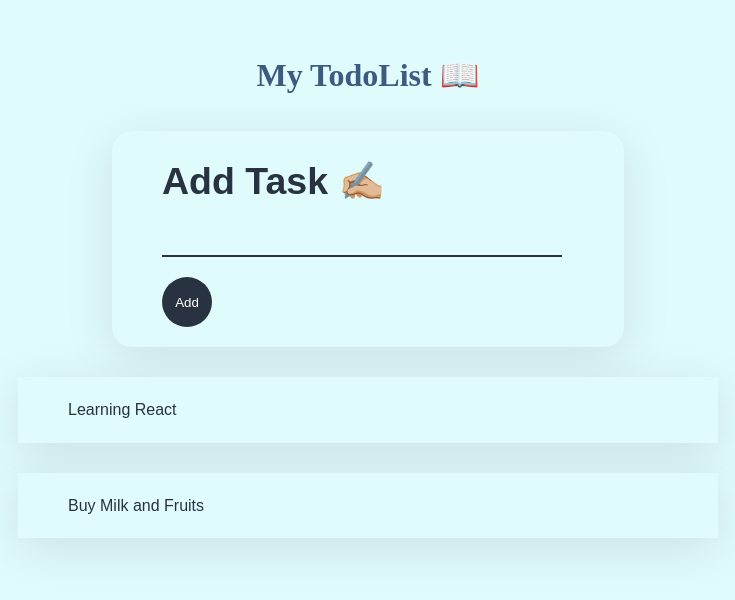
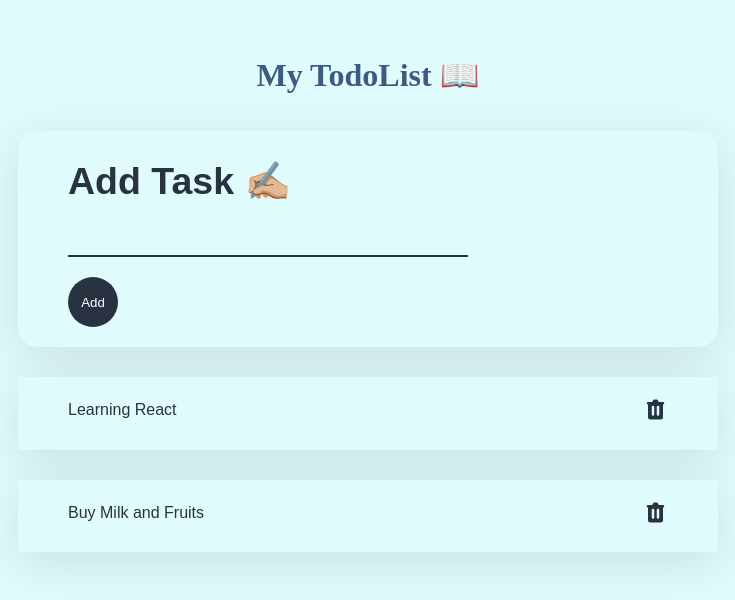
Before and after one commit to Uvacoder/reactjs-starters-demos, a React app in the folder projects/react-todolist/: page / in a window 1280 px wide. Shown: the whole page, without its empty margins (272-1007 px from the left). Built offline with nearby package versions, Linux system fonts and the light colour scheme.

Commit message:
added the delete button and functionality

```diff
--- a/projects/react-todolist/src/App.js
+++ b/projects/react-todolist/src/App.js
@@ -9,12 +9,33 @@ const App = () => {
 		{ text: 'Learning React', id: 'j1' },
 		{ text: 'Buy Milk and Fruits', id: 'j2' }
 	]);
+
+	const addTodoHandler = (enteredTodo) => {
+		setGoals((prevGoals) => {
+			const goals = [ ...prevGoals ];
+			goals.unshift({ text: enteredTodo, id: Math.random().toString() });
+			console.log(goals);
+			return goals;
+		});
+	};
+	const deleteItemHandler = (itemID) => {
+		setGoals((prevGoals) => {
+			const deletedGoals = prevGoals.filter((goals) => {
+				return goals.id !== itemID;
+			});
+			return deletedGoals;
+		});
+	};
+	let content = <p style={{ textAlign: 'center', paddingTop: '50px' }}>No goals found. Add new goals</p>;
+	if (goals.length > 0) {
+		content = <TodoGoals items={goals} onDeleteItem={deleteItemHandler} />;
+	}
 	return (
 		<Container>
 			<GlobalStyles />
 			<h1>My TodoList 📖</h1>
-			<TodoInput />
-			<TodoGoals items={goals} />
+			<TodoInput onAddTodo={addTodoHandler} />
+			{content}
 		</Container>
 	);
 };
--- a/projects/react-todolist/src/components/TodoGoals/TodoGoals.js
+++ b/projects/react-todolist/src/components/TodoGoals/TodoGoals.js
@@ -1,3 +1,4 @@
+import { HiTrash } from 'react-icons/hi';
 import { GoalContainer, GoalList, GoalItem } from './TodoGoalsStyles';
 const TodoGoals = (props) => {
 	return (
@@ -5,7 +6,12 @@ const TodoGoals = (props) => {
 			<GoalList>
 				{props.items.map((item) => (
 					<GoalContainer key={item.id}>
-						<GoalItem>{item.text}</GoalItem>
+						<GoalItem key={item.id} id={item.id}>
+							{item.text}
+							<span onClick={() => props.onDeleteItem(item.id)}>
+								<HiTrash />
+							</span>
+						</GoalItem>
 					</GoalContainer>
 				))}
 			</GoalList>
--- a/projects/react-todolist/src/components/TodoGoals/TodoGoalsStyles.js
+++ b/projects/react-todolist/src/components/TodoGoals/TodoGoalsStyles.js
@@ -5,10 +5,26 @@ export const GoalContainer = styled.div`margin-top: 3rem;`;
 export const GoalList = styled.ul`margin-top: 3rem;`;
 
 export const GoalItem = styled.li`
+	display: flex;
+	justify-content: space-between;
 	list-style: none;
 	width: 700px;
 	margin-top: 2rem;
 	padding: 2rem 5rem;
 	background-color: #e0fbfc;
 	box-shadow: 0 10px 50px 0 rgba(0, 0, 0, 0.1);
+
+	span {
+		svg {
+			font-size: 2.5rem;
+			cursor: pointer;
+		}
+	}
 `;
+
+export const GoalCheck = styled.input`
+	height: 1.5rem;
+	width: 1.5rem;
+	margin-right: 2rem;
+	border: 1px solid #293241;
+`;
--- a/projects/react-todolist/src/components/TodoInput/TodoInput.js
+++ b/projects/react-todolist/src/components/TodoInput/TodoInput.js
@@ -1,14 +1,31 @@
-import { InputContainer, Button } from './TodoInputStyles';
-const TodoInput = () => {
+import { useState } from 'react';
+import { Form, InputContainer, Button } from './TodoInputStyles';
+const TodoInput = (props) => {
+	const [ enteredGoal, setEnteredGoal ] = useState('');
+	const addTodoHandler = (e) => {
+		const addedTodo = e.target.value;
+		setEnteredGoal(addedTodo);
+		console.log(addedTodo);
+	};
+	const submitHandler = (e) => {
+		e.preventDefault();
+		props.onAddTodo(enteredGoal);
+
+		console.log(enteredGoal);
+	};
 	return (
-		<InputContainer>
-			<label>
-				<h2>Add Task ✍🏼</h2>
-				<input type="text" />
-			</label>
+		<Form onSubmit={submitHandler}>
+			<InputContainer>
+				<label>
+					<h2>Add Task ✍🏼</h2>
+					<input type="text" onChange={addTodoHandler} />
+				</label>
 
-			<Button type="button">Add </Button>
-		</InputContainer>
+				<Button type="button" onClick={submitHandler}>
+					Add
+				</Button>
+			</InputContainer>
+		</Form>
 	);
 };
 
--- a/projects/react-todolist/src/components/TodoInput/TodoInputStyles.js
+++ b/projects/react-todolist/src/components/TodoInput/TodoInputStyles.js
@@ -1,7 +1,7 @@
 import styled from 'styled-components';
 
+export const Form = styled.form`width: 700px;`;
 export const InputContainer = styled.section`
-	width: 40%;
 	padding: 2rem 5rem;
 	background-color: #e0fbfc;
 	box-shadow: 0 10px 50px 0 rgba(0, 0, 0, 0.1);
@@ -39,4 +39,5 @@ export const Button = styled.button`
 	justify-content: center;
 	align-items: center;
 	border: none;
+	cursor: pointer;
 `;
```
Also changed, not shown: projects/react-todolist/src/components/Form/Form.js (deleted, +0 -14 lines), projects/react-todolist/src/components/Form/FormStyles.js (deleted).
